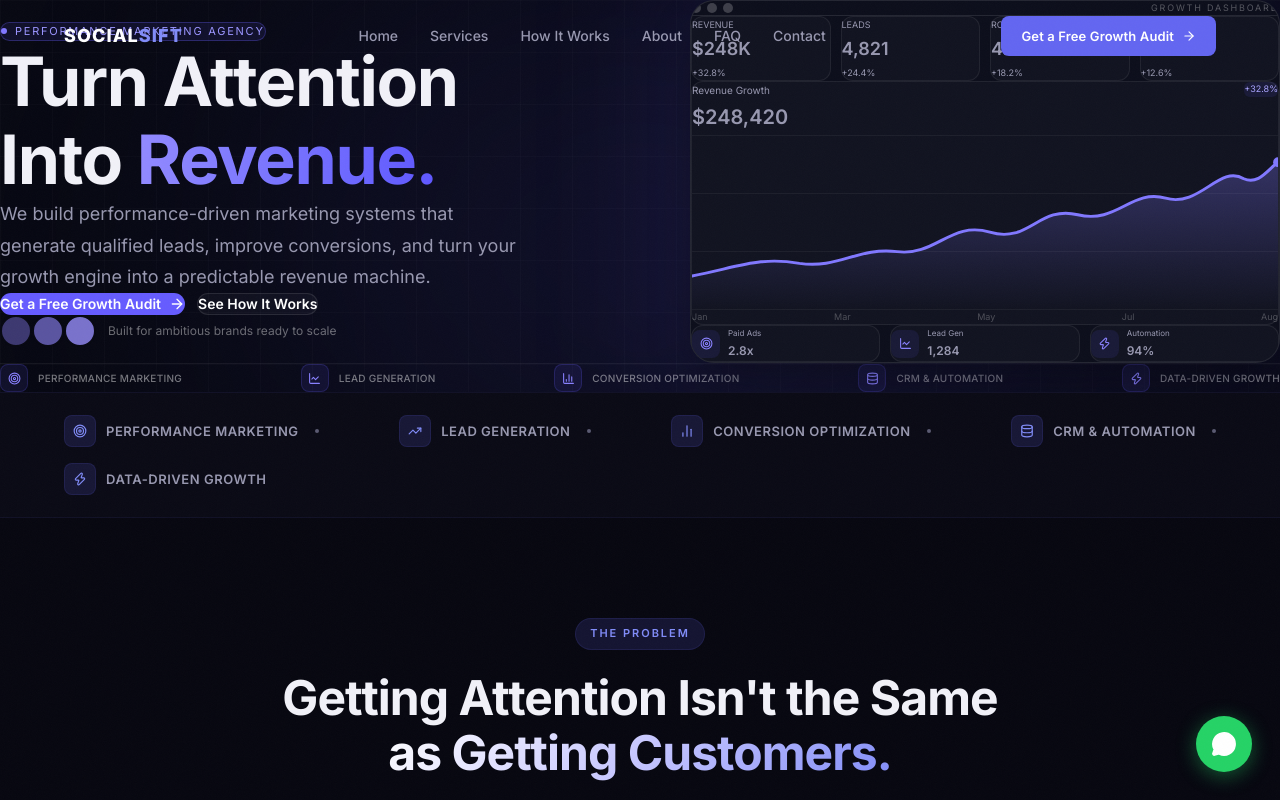
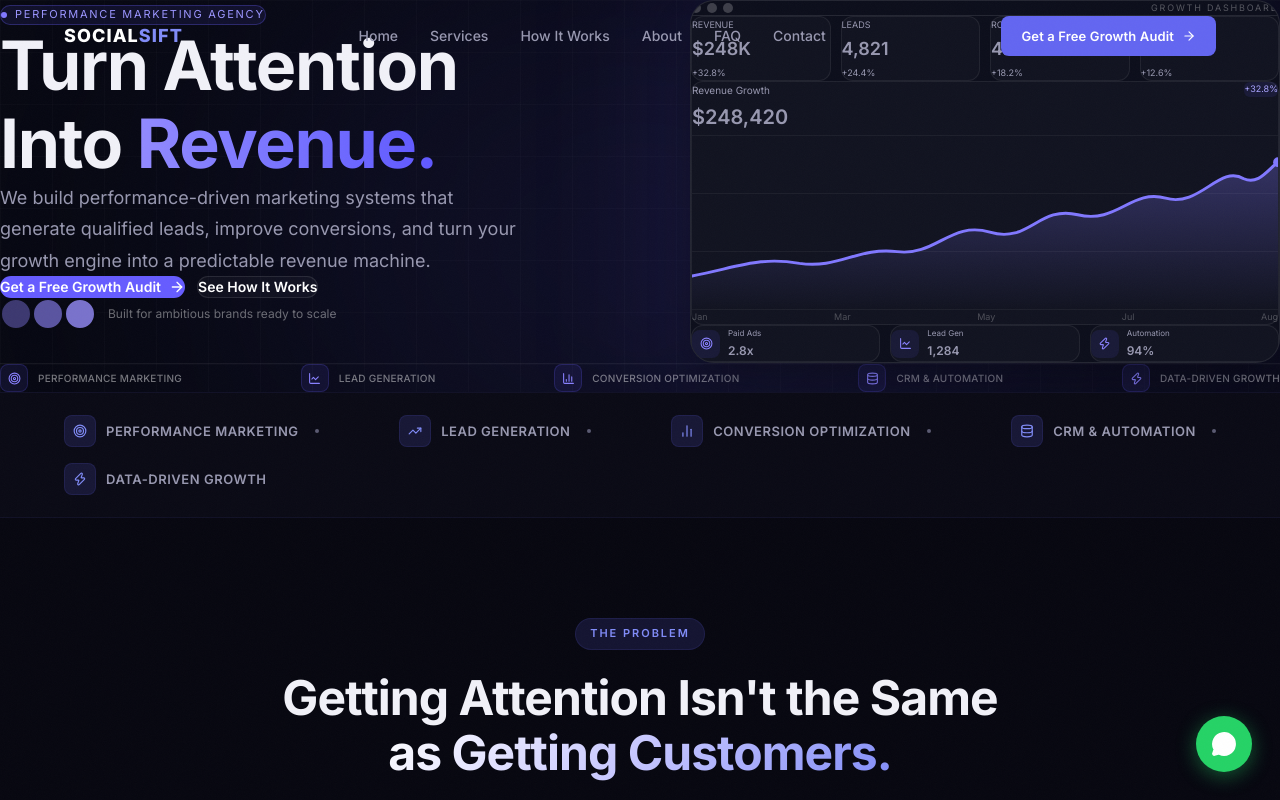
Before and after one commit to ritikrajput-dev/socialsift-website, a Next.js app: page / in a window 1280 px wide. Shown: the top 800 px of the page. Built offline with nearby package versions, Linux system fonts and the light colour scheme.

Commit message:
Update HeroSection.tsx

```diff
--- a/src/components/HeroSection.tsx
+++ b/src/components/HeroSection.tsx
@@ -42,7 +42,7 @@
 
       {/* HERO CONTENT */}
       <div className="relative z-10 mx-auto w-full max-w-[1280px] px-6 pt-[105px] pb-0 sm:px-8 lg:px-10 lg:pt-[120px]">
-        <div className="grid items-center gap-12 lg:grid-cols-2 lg:gap-14">
+        <div className="grid items-start gap-12 lg:grid-cols-2 lg:gap-14">
 
           {/* LEFT */}
           <div
```
